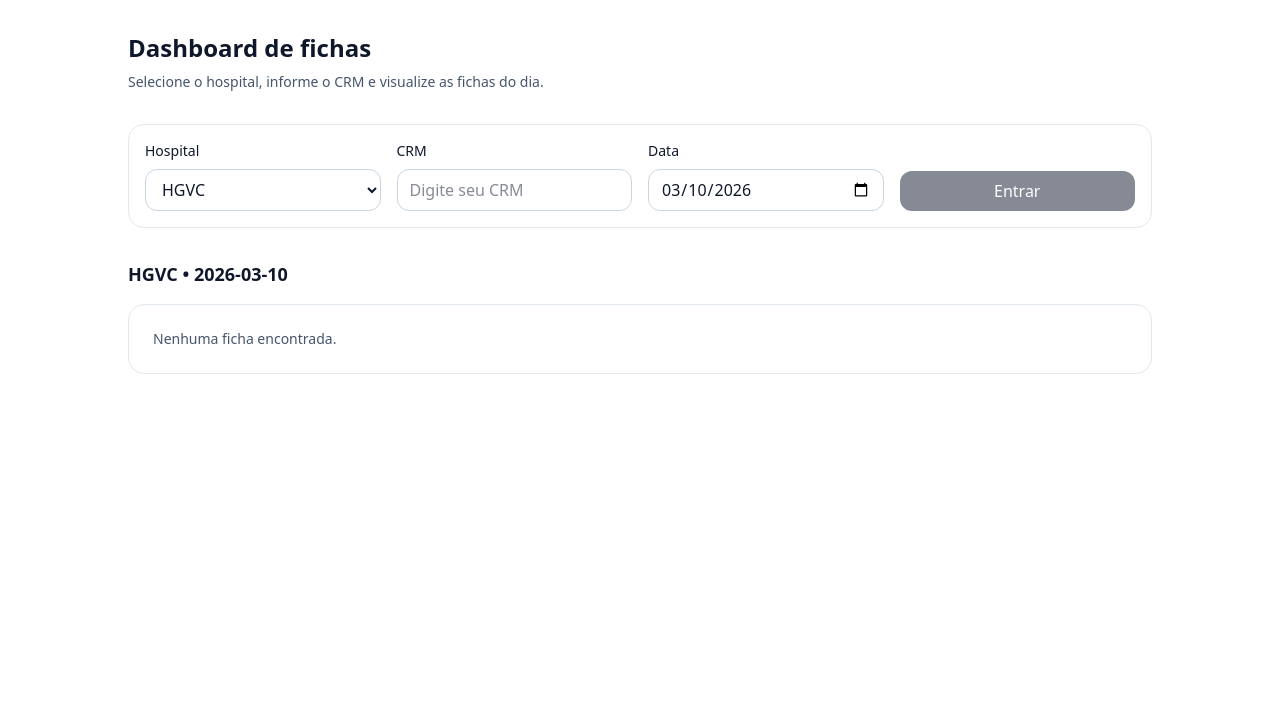
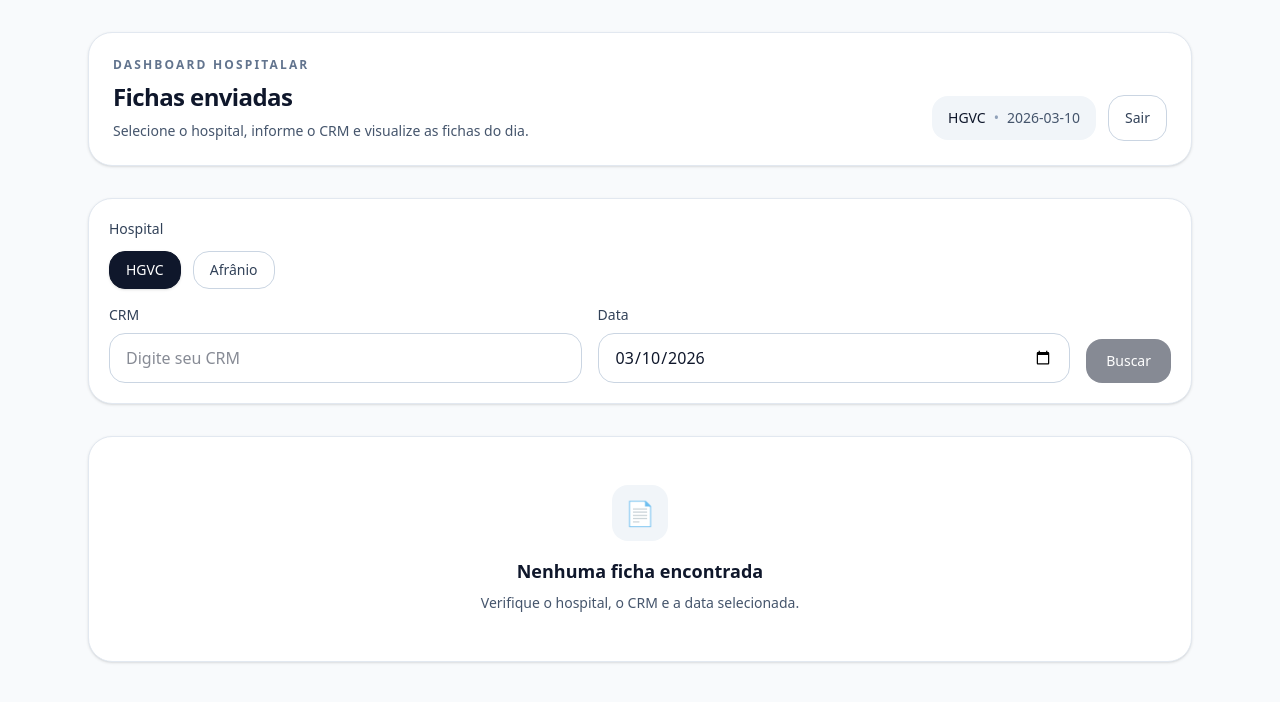
Before and after one commit to johaberazevedo/anestplus-site, a Next.js app: page /dashboard in a window 1280 px wide. Shown: the top 702 px of the page. Built offline with nearby package versions, Linux system fonts and the light colour scheme.

Commit message:
feat: add anest dashboard auth and cloud sync flow

```diff
--- a/app/dashboard/page.tsx
+++ b/app/dashboard/page.tsx
@@ -96,36 +96,87 @@ export default function DashboardPage() {
     }
   }
 
+  async function sair() {
+    try {
+      await fetch("/api/auth/dashboard-logout", {
+        method: "POST",
+      });
+    } finally {
+      window.location.href = "/login";
+    }
+  }
+
   return (
-    <main className="min-h-screen bg-white px-6 py-8 text-slate-900">
-      <div className="mx-auto max-w-5xl">
-        <div className="mb-8">
-          <h1 className="text-2xl font-semibold">Dashboard de fichas</h1>
+    <main className="min-h-screen bg-slate-50 text-slate-900">
+      <div className="mx-auto max-w-6xl px-4 py-8 sm:px-6">
+        <div className="mb-8 rounded-3xl border border-slate-200 bg-white p-6 shadow-sm">
+          <div className="flex flex-col gap-4 md:flex-row md:items-end md:justify-between">
+            <div>
+              <p className="mb-2 text-xs font-semibold uppercase tracking-[0.18em] text-slate-500">
+                Dashboard hospitalar
+              </p>
+              <h1 className="text-2xl font-semibold tracking-tight">
+                Fichas enviadas
+              </h1>
               <p className="mt-2 text-sm text-slate-600">
                 Selecione o hospital, informe o CRM e visualize as fichas do dia.
               </p>
             </div>
 
-        <div className="mb-8 grid gap-4 rounded-2xl border border-slate-200 p-4 md:grid-cols-4">
-          <div>
-            <label className="mb-2 block text-sm font-medium">Hospital</label>
-            <select
-              className="w-full rounded-xl border border-slate-300 px-3 py-2"
-              value={hospitalId}
-              onChange={(e) => setHospitalId(e.target.value)}
-            >
-              {HOSPITAIS.map((hospital) => (
-                <option key={hospital.id} value={hospital.id}>
-                  {hospital.label}
-                </option>
-              ))}
-            </select>
+            <div className="flex flex-col gap-3 sm:flex-row sm:items-center">
+              <div className="rounded-2xl bg-slate-100 px-4 py-3 text-sm text-slate-600">
+                <span className="font-medium text-slate-900">{hospitalLabel}</span>
+                <span className="mx-2 text-slate-400">•</span>
+                <span>{date}</span>
               </div>
 
+              <button
+                type="button"
+                onClick={sair}
+                className="rounded-2xl border border-slate-300 bg-white px-4 py-3 text-sm font-medium text-slate-700 transition hover:bg-slate-50"
+              >
+                Sair
+              </button>
+            </div>
+          </div>
+        </div>
+
+        <div className="mb-8 grid gap-4 rounded-3xl border border-slate-200 bg-white p-5 shadow-sm">
           <div>
-            <label className="mb-2 block text-sm font-medium">CRM</label>
+            <label className="mb-3 block text-sm font-medium text-slate-700">
+              Hospital
+            </label>
+
+            <div className="flex flex-wrap gap-3">
+              {HOSPITAIS.map((hospital) => {
+                const active = hospital.id === hospitalId;
+
+                return (
+                  <button
+                    key={hospital.id}
+                    type="button"
+                    onClick={() => setHospitalId(hospital.id)}
+                    className={[
+                      "rounded-2xl border px-4 py-2 text-sm font-medium transition",
+                      active
+                        ? "border-slate-900 bg-slate-900 text-white shadow-sm"
+                        : "border-slate-300 bg-white text-slate-700 hover:bg-slate-50",
+                    ].join(" ")}
+                  >
+                    {hospital.label}
+                  </button>
+                );
+              })}
+            </div>
+          </div>
+
+          <div className="grid gap-4 md:grid-cols-[1fr_1fr_auto]">
+            <div>
+              <label className="mb-2 block text-sm font-medium text-slate-700">
+                CRM
+              </label>
               <input
-              className="w-full rounded-xl border border-slate-300 px-3 py-2"
+                className="w-full rounded-2xl border border-slate-300 bg-white px-4 py-3 outline-none transition focus:border-slate-900"
                 value={crm}
                 onChange={(e) => setCrm(e.target.value)}
                 placeholder="Digite seu CRM"
@@ -133,10 +184,12 @@ export default function DashboardPage() {
             </div>
 
             <div>
-            <label className="mb-2 block text-sm font-medium">Data</label>
+              <label className="mb-2 block text-sm font-medium text-slate-700">
+                Data
+              </label>
               <input
                 type="date"
-              className="w-full rounded-xl border border-slate-300 px-3 py-2"
+                className="w-full rounded-2xl border border-slate-300 bg-white px-4 py-3 outline-none transition focus:border-slate-900"
                 value={date}
                 onChange={(e) => setDate(e.target.value)}
               />
@@ -144,55 +197,84 @@ export default function DashboardPage() {
 
             <div className="flex items-end">
               <button
-              className="w-full rounded-xl bg-slate-900 px-4 py-2 text-white disabled:opacity-50"
+                className="w-full rounded-2xl bg-slate-900 px-5 py-3 text-sm font-medium text-white transition hover:opacity-95 disabled:cursor-not-allowed disabled:opacity-50"
                 onClick={buscarFichas}
                 disabled={loading || crm.trim().length === 0}
               >
-              {loading ? "Buscando..." : "Entrar"}
+                {loading ? "Buscando..." : "Buscar"}
               </button>
             </div>
           </div>
-
-        <div className="mb-4">
-          <h2 className="text-lg font-semibold">
-            {hospitalLabel} • {date}
-          </h2>
         </div>
 
         {error ? (
-          <div className="rounded-xl border border-red-200 bg-red-50 px-4 py-3 text-sm text-red-700">
+          <div className="mb-6 rounded-2xl border border-red-200 bg-red-50 px-4 py-3 text-sm text-red-700 shadow-sm">
             {error}
           </div>
         ) : null}
 
         {!loading && !error && fichas.length === 0 ? (
-          <div className="rounded-2xl border border-slate-200 p-6 text-sm text-slate-600">
-            Nenhuma ficha encontrada.
+          <div className="rounded-3xl border border-slate-200 bg-white px-6 py-12 text-center shadow-sm">
+            <div className="mx-auto mb-4 flex h-14 w-14 items-center justify-center rounded-2xl bg-slate-100 text-2xl">
+              📄
+            </div>
+            <h2 className="text-lg font-semibold">Nenhuma ficha encontrada</h2>
+            <p className="mt-2 text-sm text-slate-600">
+              Verifique o hospital, o CRM e a data selecionada.
+            </p>
           </div>
         ) : null}
 
         {fichas.length > 0 ? (
-          <div className="overflow-hidden rounded-2xl border border-slate-200">
-            <table className="min-w-full divide-y divide-slate-200">
+          <div className="overflow-hidden rounded-3xl border border-slate-200 bg-white shadow-sm">
+            <div className="border-b border-slate-200 px-5 py-4">
+              <h2 className="text-base font-semibold">
+                {fichas.length} ficha{fichas.length === 1 ? "" : "s"} encontrada
+                {fichas.length === 1 ? "" : "s"}
+              </h2>
+            </div>
+
+            <div className="overflow-x-auto">
+              <table className="min-w-full">
                 <thead className="bg-slate-50">
-                <tr className="text-left text-sm font-medium text-slate-600">
-                  <th className="px-4 py-3">Paciente</th>
-                  <th className="px-4 py-3">Prontuário</th>
-                  <th className="px-4 py-3">Enviado em</th>
-                  <th className="px-4 py-3">Ação</th>
+                  <tr className="text-left text-xs font-semibold uppercase tracking-wide text-slate-500">
+                    <th className="px-5 py-4">Paciente</th>
+                    <th className="px-5 py-4">Prontuário</th>
+                    <th className="px-5 py-4">Data da ficha</th>
+                    <th className="px-5 py-4">Enviado em</th>
+                    <th className="px-5 py-4">Ação</th>
                   </tr>
                 </thead>
-              <tbody className="divide-y divide-slate-200 bg-white">
-                {fichas.map((ficha) => (
-                  <tr key={ficha.id}>
-                    <td className="px-4 py-3 text-sm">{ficha.patient_name}</td>
-                    <td className="px-4 py-3 text-sm">{ficha.record_number}</td>
-                    <td className="px-4 py-3 text-sm">
+
+                <tbody>
+                  {fichas.map((ficha, index) => (
+                    <tr
+                      key={ficha.id}
+                      className={index !== fichas.length - 1 ? "border-b border-slate-100" : ""}
+                    >
+                      <td className="px-5 py-4">
+                        <div className="font-medium text-slate-900">
+                          {ficha.patient_name}
+                        </div>
+                      </td>
+
+                      <td className="px-5 py-4 text-sm text-slate-700">
+                        {ficha.record_number}
+                      </td>
+
+                      <td className="px-5 py-4 text-sm text-slate-600">
+                        <span className="rounded-full bg-slate-100 px-3 py-1">
+                          {new Date(ficha.procedure_date + "T00:00:00").toLocaleDateString("pt-BR")}
+                        </span>
+                      </td>
+
+                      <td className="px-5 py-4 text-sm text-slate-600">
                         {new Date(ficha.uploaded_at).toLocaleString("pt-BR")}
                       </td>
-                    <td className="px-4 py-3 text-sm">
+
+                      <td className="px-5 py-4">
                         <button
-                        className="rounded-lg border border-slate-300 px-3 py-1.5 hover:bg-slate-50"
+                          className="rounded-xl border border-slate-300 px-3 py-2 text-sm font-medium text-slate-700 transition hover:bg-slate-50"
                           onClick={() => baixarFicha(ficha)}
                         >
                           Baixar
@@ -203,6 +285,7 @@ export default function DashboardPage() {
                 </tbody>
               </table>
             </div>
+          </div>
         ) : null}
       </div>
     </main>
--- /dev/null
+++ b/app/login/page.tsx
@@ -0,0 +1,113 @@
+"use client";
+
+import { FormEvent, useState } from "react";
+import { useRouter } from "next/navigation";
+import Image from "next/image";
+
+export default function LoginPage() {
+  const router = useRouter();
+  const [username, setUsername] = useState("");
+  const [password, setPassword] = useState("");
+  const [loading, setLoading] = useState(false);
+  const [errorMsg, setErrorMsg] = useState<string | null>(null);
+
+  async function handleLogin(e: FormEvent) {
+    e.preventDefault();
+    setLoading(true);
+    setErrorMsg(null);
+
+    try {
+      const response = await fetch("/api/auth/dashboard-login", {
+        method: "POST",
+        headers: {
+          "Content-Type": "application/json",
+        },
+        body: JSON.stringify({ username, password }),
+      });
+
+      const json = await response.json();
+
+      if (!response.ok) {
+        throw new Error(json.error || "Não foi possível entrar.");
+      }
+
+      router.push("/dashboard");
+      router.refresh();
+    } catch (err) {
+      const message =
+        err instanceof Error ? err.message : "Não foi possível entrar.";
+      setErrorMsg(message);
+    } finally {
+      setLoading(false);
+    }
+  }
+
+  return (
+    <div className="min-h-screen flex items-center justify-center bg-slate-100 px-4">
+      <div className="max-w-sm w-full bg-white border rounded-2xl p-8 shadow-sm">
+        <div className="text-center mb-6">
+          <div className="flex flex-col items-center gap-3 mb-1">
+            <Image
+  src="/brand/anest-symbol.png"
+  alt="Anest+"
+  width={72}
+  height={72}
+  priority
+  className="rounded-xl shadow-sm"
+/>
+            <h1 className="text-2xl font-bold text-slate-800 tracking-tight">
+              Anest+
+            </h1>
+            <p className="text-sm text-slate-500">
+              Fichas anestésicas
+            </p>
+          </div>
+        </div>
+
+        {errorMsg && (
+          <div className="mb-4 bg-red-50 text-red-600 text-xs p-3 rounded-lg border border-red-100">
+            {errorMsg}
+          </div>
+        )}
+
+        <form onSubmit={handleLogin} className="space-y-4">
+          <div>
+            <label className="block text-xs font-semibold text-slate-600 mb-1">
+              Usuário
+            </label>
+            <input
+              type="text"
+              required
+              value={username}
+              onChange={(e) => setUsername(e.target.value)}
+              className="w-full border rounded-lg px-3 py-2 text-sm focus:ring-2 focus:ring-slate-500 focus:outline-none"
+              placeholder="dashboard"
+            />
+          </div>
+
+          <div>
+            <label className="block text-xs font-semibold text-slate-600 mb-1">
+              Senha
+            </label>
+            <input
+              type="password"
+              required
+              value={password}
+              onChange={(e) => setPassword(e.target.value)}
+              className="w-full border rounded-lg px-3 py-2 text-sm focus:ring-2 focus:ring-slate-500 focus:outline-none"
+              placeholder="••••••••"
+            />
+          </div>
+
+          <button
+            type="submit"
+            disabled={loading}
+            className="w-full bg-slate-900 text-white py-2.5 rounded-lg text-sm font-semibold hover:bg-slate-800 disabled:opacity-70 transition-colors"
+          >
+            {loading ? "Entrando..." : "Entrar"}
+          </button>
+        </form>
+      </div>
+    </div>
+  );
+}
```
Also changed, not shown: app/api/auth/dashboard-login/route.ts (added, +41 -0 lines), app/api/auth/dashboard-logout/route.ts (added, +9 -0 lines), middleware.ts (+5 -29 lines). Lines whose indentation alone changed are shown as unchanged.
